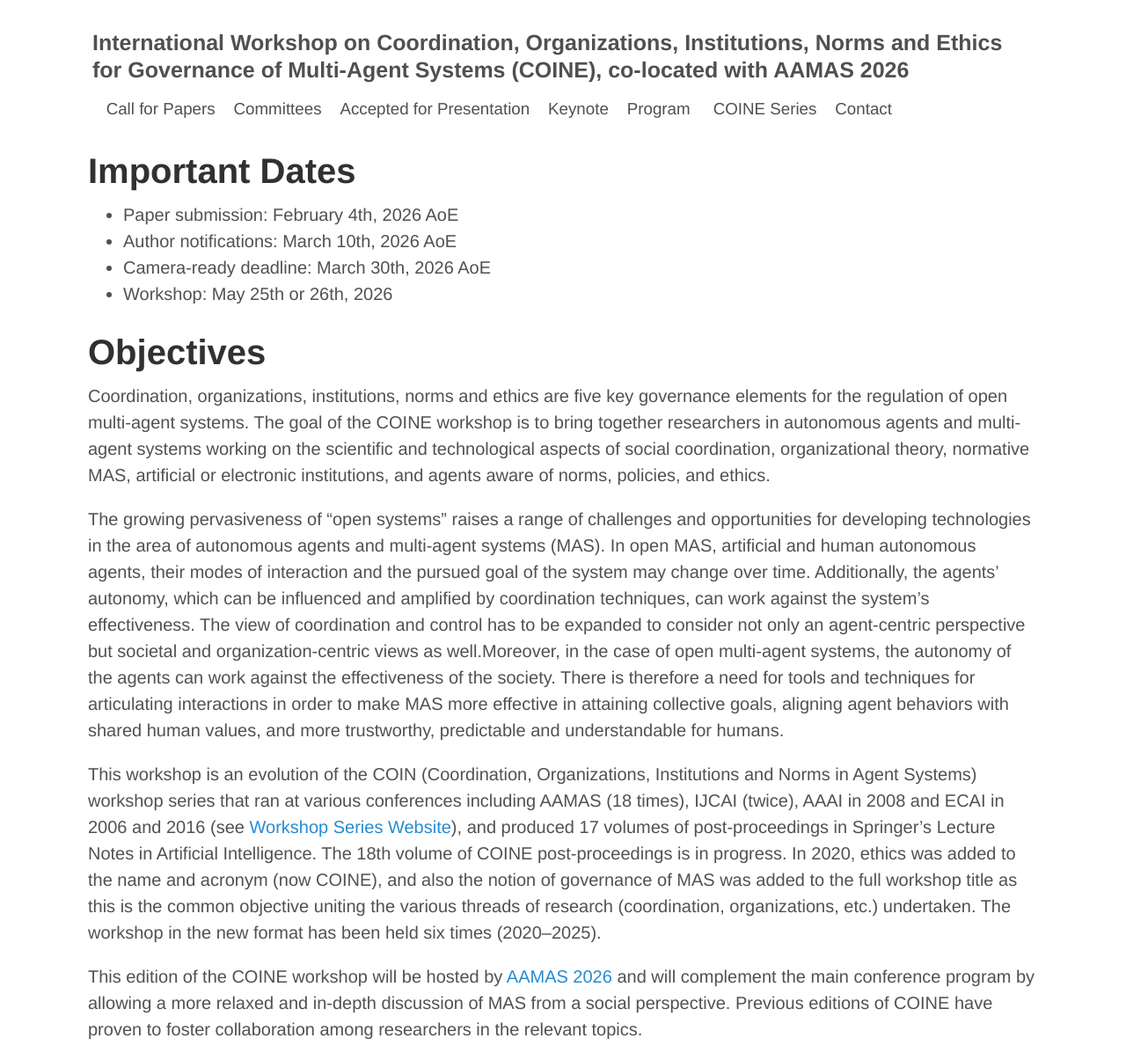
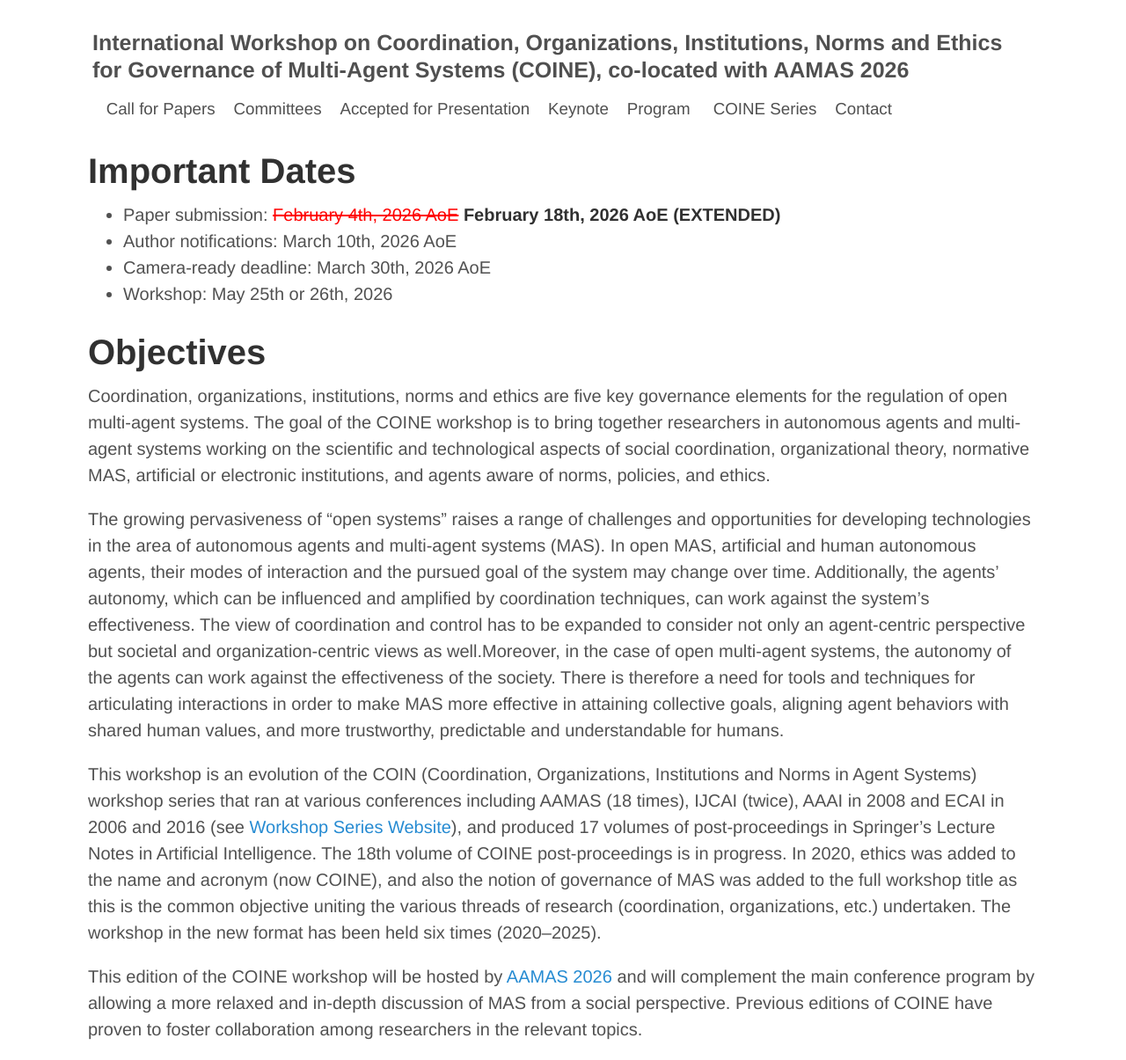
Before and after one commit to coin-workshop/coine-2026-paphos, a Jekyll site: the page built from index.md, in a window 1280 px wide. Shown: the whole page at 88% size. Built offline with Jekyll 4.4.1, drawn with Linux system fonts in a browser that asks for light colours.

Commit message:
deadline extended

```diff
--- a/index.md
+++ b/index.md
@@ -5,7 +5,7 @@ title: COINE
 
 
 # Important Dates
-- Paper submission: February 4th, 2026 AoE
+- Paper submission: <span style="color:red; text-decoration: line-through;">February 4th, 2026 AoE</span> <span style="color:red">**February 18th, 2026 AoE (EXTENDED)**</span>
 - Author notifications: March 10th, 2026 AoE
 - Camera-ready deadline: March 30th, 2026 AoE
 - Workshop: May 25th or 26th, 2026
```
Also changed, not shown: call_for_papers.md (+2 -2 lines).
